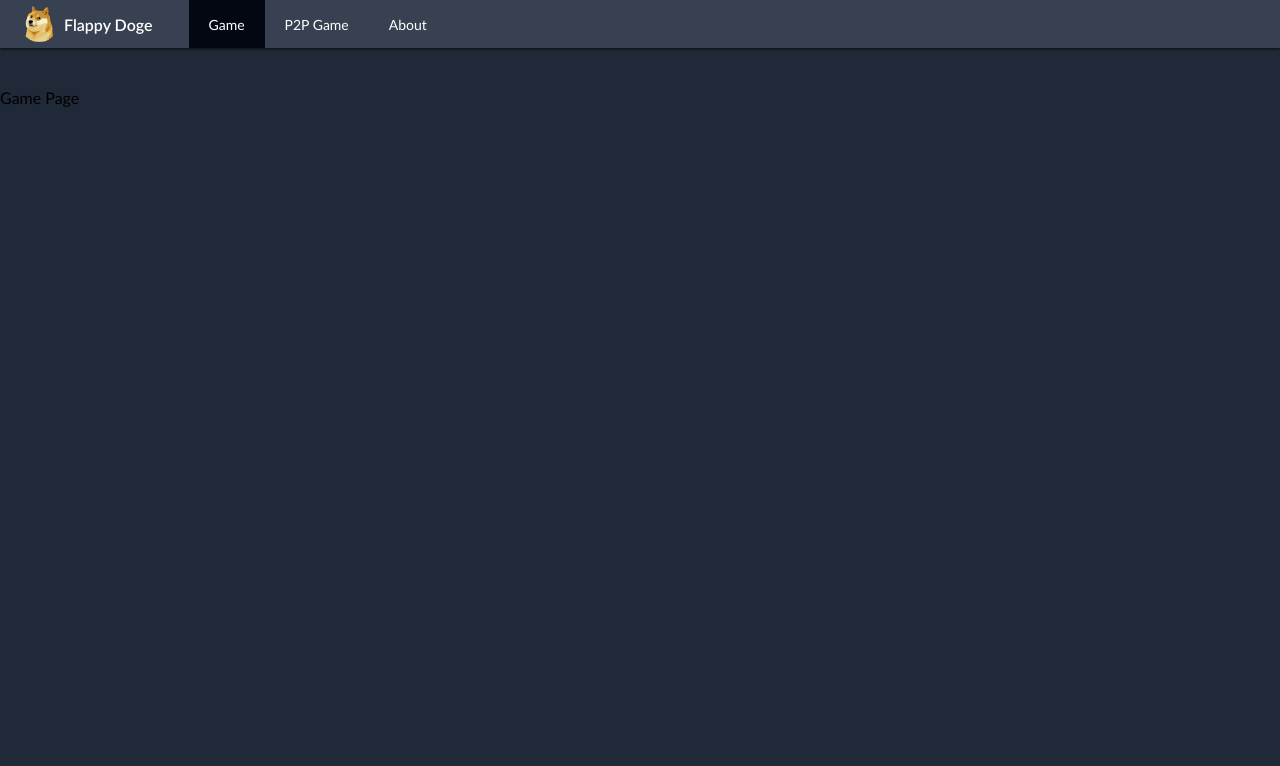
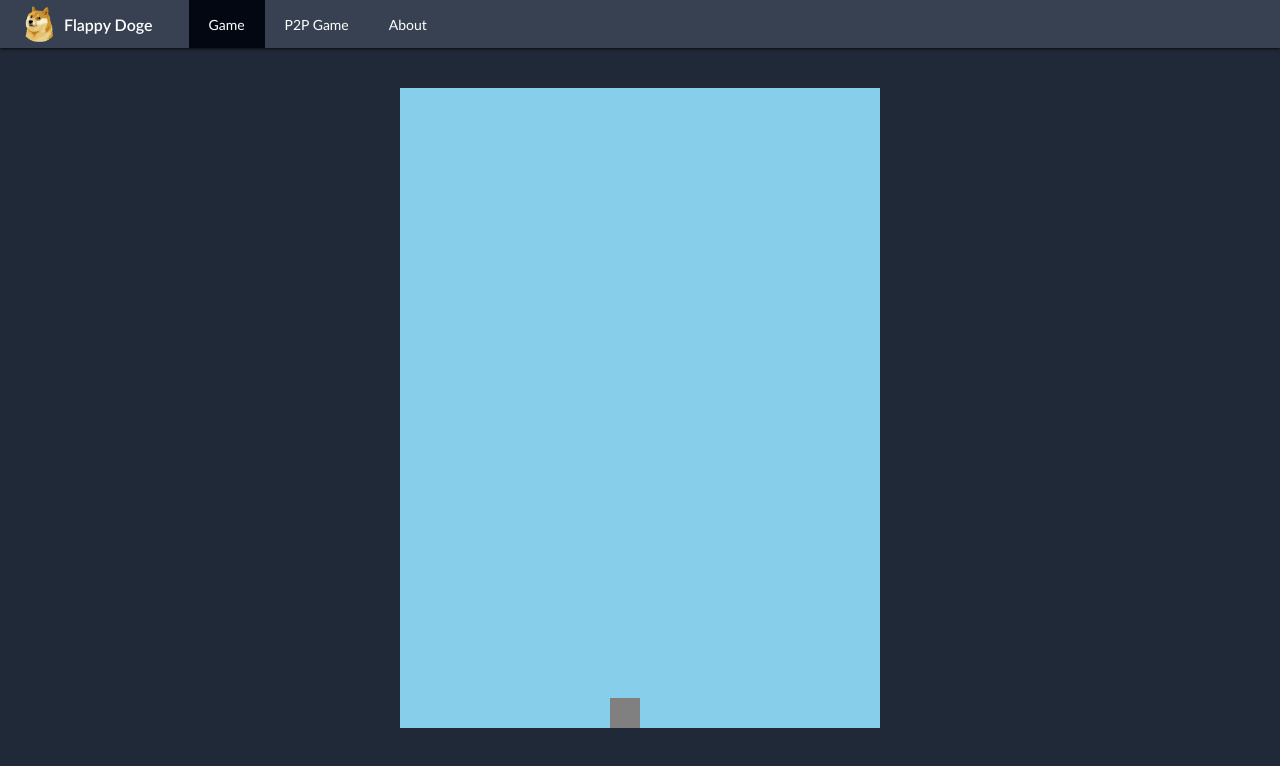
Before and after one commit to aansmirnov/flappy-doge, a website built with Vite: page index.html in a window 1280 px wide. Built offline with nearby package versions, Linux system fonts and the light colour scheme.

Commit message:
feat: canvas with player

```diff
--- a/index.css
+++ b/index.css
@@ -112,3 +112,10 @@ body {
   cursor: pointer;
   transition: all 0.4s ease-out;
 }
+
+/** MAIN */
+.main > div {
+  display: flex;
+  align-items: center;
+  justify-content: center;
+}
--- a/index.html
+++ b/index.html
@@ -25,7 +25,7 @@
         </li>
       </ul>
     </header>
-    <main id="main"></main>
+    <main id="main" class="main"></main>
     <script type="module" src="/src/index.ts"></script>
   </body>
 </html>
--- a/package.json
+++ b/package.json
@@ -17,13 +17,13 @@
     "@types/jest": "^29.5.12",
     "@vitest/coverage-v8": "^1.6.0",
     "eslint": "^9.3.0",
-    "happy-dom": "^14.11.0",
     "jest": "^29.7.0",
     "jsdom": "^24.0.0",
     "prettier": "^3.2.5",
     "typescript": "^5.4.5",
     "typescript-eslint": "^7.9.0",
     "vite": "^5.2.0",
-    "vitest": "^1.6.0"
+    "vitest": "^1.6.0",
+    "vitest-canvas-mock": "^0.3.3"
   }
 }
--- /dev/null
+++ b/src/game/consts.ts
@@ -0,0 +1,6 @@
+export const CANVAS_WIDTH = 480;
+export const CANVAS_HEIGHT = 640;
+
+export const SPACE_CODE = 'Space';
+
+export const GRAVITY = 0.2;
--- /dev/null
+++ b/src/game/index.ts
@@ -0,0 +1,23 @@
+import { CANVAS_HEIGHT, CANVAS_WIDTH } from './consts';
+import { Player } from './player';
+
+export function initGame() {
+  const canvas = document.getElementById('canvas') as HTMLCanvasElement | null;
+
+  if (!canvas) {
+    throw new Error('Canvas not found!');
+  }
+
+  canvas.width = CANVAS_WIDTH;
+  canvas.height = CANVAS_HEIGHT;
+  canvas.style.background = 'skyblue';
+
+  const context = canvas.getContext('2d');
+
+  if (!context) {
+    throw new Error('Context is null');
+  }
+
+  const player = new Player(context);
+  player.initPlayer();
+}
--- /dev/null
+++ b/src/game/player.ts
@@ -0,0 +1,76 @@
+import { GAME_ROUTE } from '@/consts';
+import { CANVAS_HEIGHT, CANVAS_WIDTH, GRAVITY, SPACE_CODE } from './consts';
+
+export class Player {
+  private context: CanvasRenderingContext2D;
+
+  private player = {
+    position: {
+      x: CANVAS_WIDTH / 2 - 30,
+      y: CANVAS_HEIGHT / 2 - 30,
+    },
+    velocity: {
+      x: 0,
+      y: 0,
+    },
+    width: 30,
+    height: 30,
+  };
+
+  constructor(context: CanvasRenderingContext2D) {
+    this.context = context;
+  }
+
+  initPlayer() {
+    document.addEventListener('keydown', (event) => this.movePlayer(event));
+
+    this.animatePlayer();
+  }
+
+  private animatePlayer() {
+    if (this.isGameOver()) return;
+
+    requestAnimationFrame(() => this.animatePlayer());
+
+    this.context.clearRect(0, 0, CANVAS_WIDTH, CANVAS_HEIGHT);
+    this.updatePlayerPosition();
+  }
+
+  private updatePlayerPosition() {
+    this.drawPlayer();
+
+    this.player.position.y += this.player.velocity.y;
+
+    if (this.isPlayerHitTheBottom()) this.player.velocity.y = 0;
+    else this.player.velocity.y += GRAVITY;
+  }
+
+  private drawPlayer() {
+    this.context.fillStyle = 'gray';
+    this.context.fillRect(
+      this.player.position.x,
+      this.player.position.y,
+      this.player.width,
+      this.player.height,
+    );
+  }
+
+  private isPlayerHitTheBottom() {
+    return (
+      this.player.position.y + this.player.height + this.player.velocity.y >=
+      CANVAS_HEIGHT
+    );
+  }
+
+  private movePlayer(event: KeyboardEvent) {
+    if (this.isGameOver()) return;
+
+    if (event.code === SPACE_CODE) {
+      this.player.velocity.y -= 6;
+    }
+  }
+
+  private isGameOver() {
+    return !window.location.href.includes(GAME_ROUTE);
+  }
+}
--- a/src/pages/game/index.ts
+++ b/src/pages/game/index.ts
@@ -2,6 +2,8 @@ import { GAME_PAGE_ID } from '@/consts';
 
 export function gamePage() {
   return `
-        <div id=${GAME_PAGE_ID}>Game Page</div>
+        <div id=${GAME_PAGE_ID}>
+          <canvas id="canvas"></canvas>
+        </div>
     `;
 }
--- a/src/utils/page-renderer/index.ts
+++ b/src/utils/page-renderer/index.ts
@@ -7,6 +7,7 @@ import {
 } from '@/consts';
 import { aboutPage, gamePage, p2pGamePage } from '@/pages';
 import { ACTIVE_NAV_MENU_ITEM_CLASS, CORRECT_ROUTES } from './consts';
+import { initGame } from '@/game';
 
 const IS_PROD = window.location.hostname === PROD_HOSTNAME;
 
@@ -42,6 +43,7 @@ function createAndRenderElementByPathname(pathname: string) {
   switch (pathname) {
     case GAME_ROUTE: {
       createAndRenderElement(gamePage());
+      initGame();
       break;
     }
     case P2P_GAME_ROUTE: {
--- a/tsconfig.json
+++ b/tsconfig.json
@@ -21,7 +21,8 @@
     "paths": {
       "@/consts": ["./src/consts"],
       "@/pages": ["./src/pages"],
-      "@/utils": ["./src/utils"]
+      "@/utils": ["./src/utils"],
+      "@/game": ["./src/game"]
     }
   },
   "include": ["src"]
--- a/vite.config.js
+++ b/vite.config.js
@@ -16,10 +16,18 @@ export default defineConfig({
     ],
   },
   test: {
-    environment: 'happy-dom',
+    setupFiles: ['./vitest.setup.ts'],
+    environment: 'jsdom',
+    threads: false,
+    environmentOptions: {
+      jsdom: {
+        resources: 'usable',
+      },
+    },
     coverage: {
       provider: 'v8',
     },
+    'deps.inline': ['vitest-canvas-mock'],
   },
   server: {
     port: 6969,
--- /dev/null
+++ b/vitest.setup.ts
@@ -0,0 +1 @@
+import 'vitest-canvas-mock';
```
Also changed, not shown: pnpm-lock.yaml.
